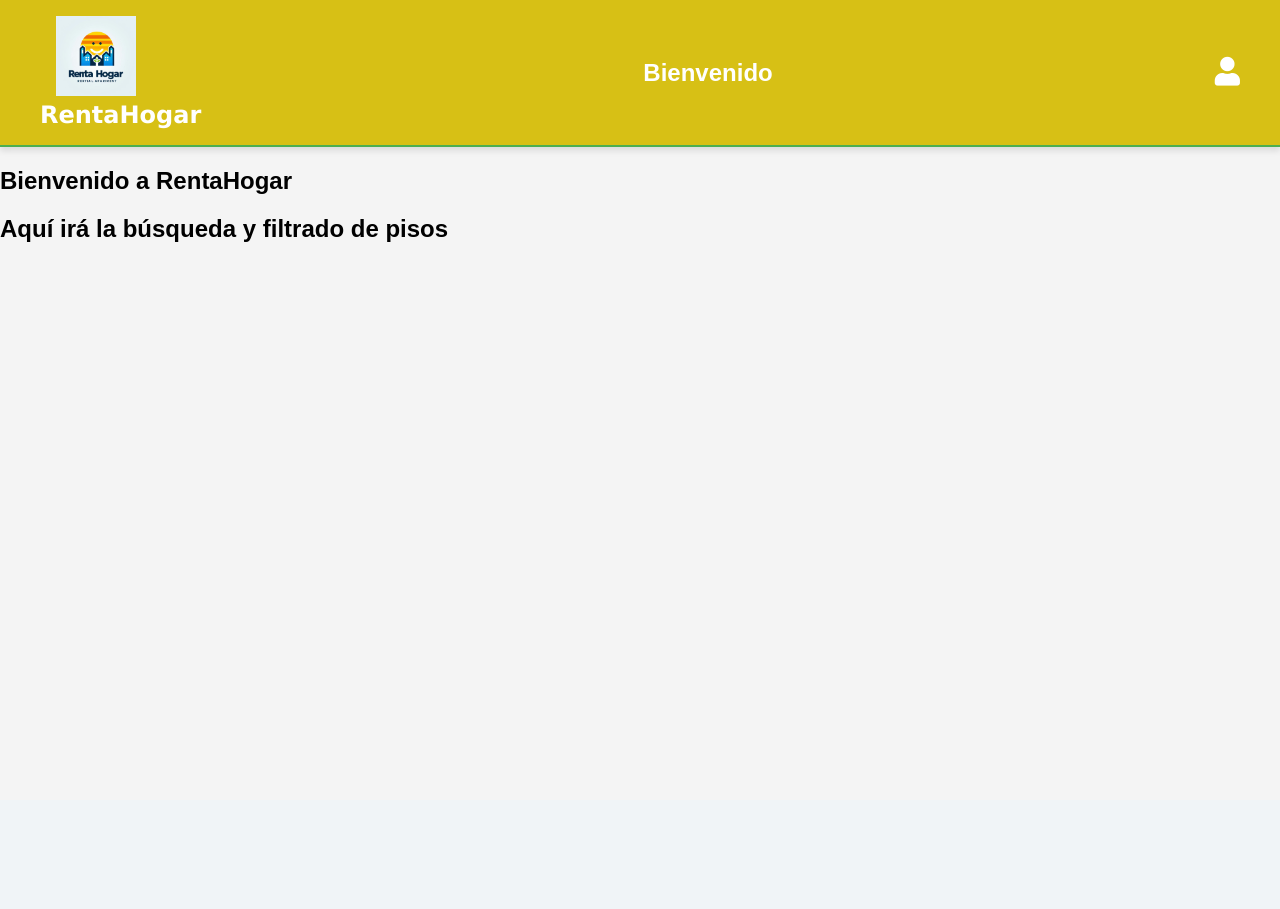
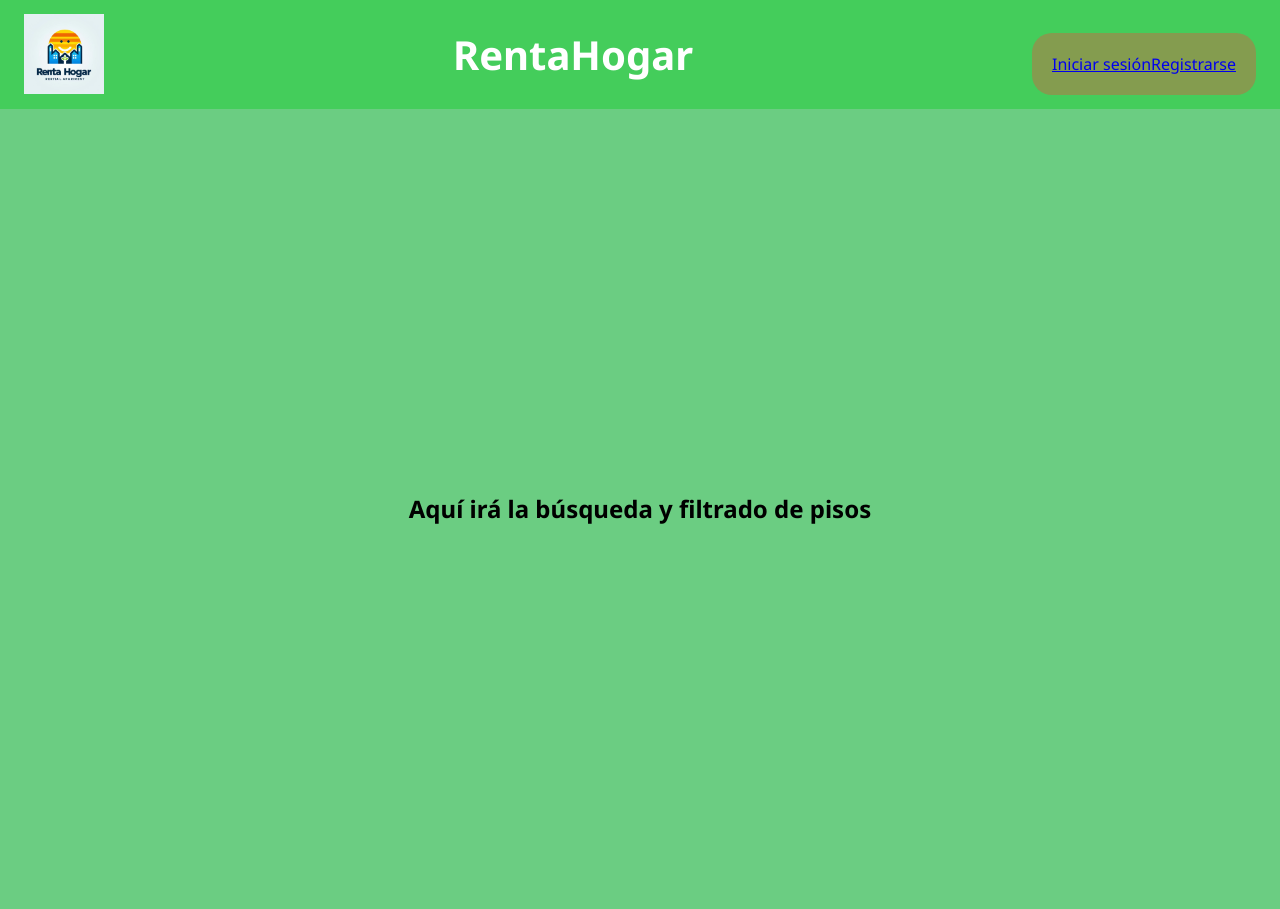
Before and after one commit to hugborang/Trabajo-PGPI-3.12, a Django app: page /home/ in a window 1280 px wide. Before the commit the page ends 242 px from the top, so only its background shows below. Run offline with Django 5.2, Linux system fonts and the light colour scheme.

Commit message:
feat: Cambios de estilo en las pantallas principales

```diff
--- a/Producto/renta_hogar/app/static/css/home_header.css
+++ b/Producto/renta_hogar/app/static/css/home_header.css
@@ -1,16 +1,35 @@
-/* Estilos generales */
-body {
-    margin: 0;
-    font-family: 'Arial', sans-serif;
-    background-color: #f4f4f4;
+/* Esta va a ser la fuente que usamos en todo */
+@import url('https://fonts.googleapis.com/css2?family=Noto+Sans:ital,wght@0,100..900;1,100..900&display=swap');
+
+.contenido-home {
+    display: flex;
+    flex-direction: column;
+    justify-content: center;
+    align-items: center;
+    height: 100vh;
+    background-color: #6bcd82;
 }
 
-header {
-    background-color: #d7c015;
-    color: #f1f1f1;
-    padding: 1rem 0;
-    box-shadow: 0 4px 6px rgba(0, 0, 0, 0.1);
-    border-bottom: 2px solid #4caf50;
+.home-title {
+    color: #fff;
+    font-size: 2.5rem;
+    text-align: center;
+}
+
+.user-menu {
+    display: flex;
+    justify-content: center;
+    align-items: center;
+    margin-top: 20px;
+    background-color: #849c4f;
+    padding: 20px;
+    border-radius: 20px;
+}
+
+body {
+    font-family: 'Noto Sans', sans-serif;
+    margin: 0px;
+    display: block;
 }
 
 /* Navbar */
@@ -18,91 +37,7 @@ header {
     display: flex;
     justify-content: space-between;
     align-items: center;
-    max-width: 1200px;
     margin: 0 auto;
     padding: 0 1.5rem;
+    background-color: #44cd5b;
 }
-
-/* Logo */
-.logo h1 {
-    margin: 0;
-    font-size: 2rem;
-    color: white;
-    font-family: 'Verdana', sans-serif;
-    font-weight: bold;
-}
-
-/* Bienvenido */
-.navbar div h1 {
-    color: #ffffff;
-    font-size: 1.5rem;
-}
-
-/* Menú de usuario */
-.user-menu {
-    position: relative;
-    display: inline-block;
-}
-
-.user-menu-icon {
-    cursor: pointer;
-    font-size: 1.8rem;
-    color: white;
-    transition: transform 0.3s ease;
-}
-
-.user-menu-icon:hover {
-    transform: rotate(360deg);
-}
-
-/* Dropdown - Contenido */
-.dropdown-content {
-    display: none;
-    position: absolute;
-    top: 100%;
-    right: 0;
-    background-color: #f1f1f1;
-    min-width: 180px;
-    box-shadow: 0 8px 16px rgba(0, 0, 0, 0.3);
-    border-radius: 8px;
-    margin-top: 0.5rem;
-    opacity: 0;
-    visibility: hidden;
-    transition: opacity 0.3s ease, visibility 0.3s ease;
-}
-
-.dropdown-content a {
-    color: #333;
-    padding: 12px 16px;
-    text-decoration: none;
-    display: block;
-    border-bottom: 1px solid #ddd;
-    font-size: 1rem;
-}
-
-.dropdown-content a:hover {
-    background-color: #e0e0e0;
-    color: #66bb6a;
-}
-
-/* Mostrar el dropdown al hacer hover */
-.user-menu:hover .dropdown-content {
-    display: block;
-    opacity: 1;
-    visibility: visible;
-}
-
-/* Estilos de enlaces en la navbar */
-.navbar a {
-    color: #76c625;
-    font-size: 1.1rem;
-    text-decoration: none;
-    padding: 0.5rem 1rem;
-    border-radius: 4px;
-    transition: background-color 0.3s ease, color 0.3s ease;
-}
-
-.navbar a:hover {
-    background-color: #a7f21d;
-    color: #fff;
-}
--- a/Producto/renta_hogar/app/templates/headers/home_header.html
+++ b/Producto/renta_hogar/app/templates/headers/home_header.html
@@ -8,28 +8,25 @@
 <link rel="icon" href="{% static 'images/logo.jfif' %}" type="image/x-icon">
 
 
-<body>
+<body
     <header>
         <div class="navbar">
             <div class="logo">
                 <a href="{% url 'home' %}">
                     <img src="{% static 'images/logo.jfif' %}" alt="Logo" style="height: 80px; margin-right: 10px;">
                 </a>
-                {% block encabezado %}<h1>RentaHogar</h1>{% endblock %}
             </div>
-            <div><h1>Bienvenido</h1></div>
+            <h1 class="home-title">RentaHogar</h1>
             <div class="user-menu">
-                <span class="user-menu-icon"><i class="fas fa-user"></i></span>
-                <div class="dropdown-content">
                     <a href="/auth/login">Iniciar sesión</a>
                     <a href="/auth/register">Registrarse</a>
-                </div>
             </div>
         </div>
     </header>
+</body>
 
     <section class="contenido">
         {% block contenido %}{% endblock %}
     </section>
-</body>
+
 </html>
--- a/Producto/renta_hogar/app/templates/home.html
+++ b/Producto/renta_hogar/app/templates/home.html
@@ -1,13 +1,11 @@
 {% extends "headers/home_header.html" %}
 
 
-{% block titulo %}Renta Hogar{% endblock %}
 
 
 {% block contenido %}
 
-<h1>Bienvenido a RentaHogar</h1>
-    <div class="main-content"> <!-- Añadido un contenedor para el contenido principal -->
-       <h1> Aquí irá la búsqueda y filtrado de pisos</h1>
-    </div>
+<div class="contenido-home"> <!-- Añadido un contenedor para el contenido principal -->
+    <h1> Aquí irá la búsqueda y filtrado de pisos</h1>
+</div>
 {% endblock %}
```
Also changed, not shown: Producto/renta_hogar/app/static/css/login.css (added, +70 -0 lines), Producto/renta_hogar/app/static/css/register.css (+26 -52 lines), Producto/renta_hogar/app/templates/auth/login.html (+7 -3 lines), Producto/renta_hogar/app/templates/auth/register.html (+5 -4 lines).
